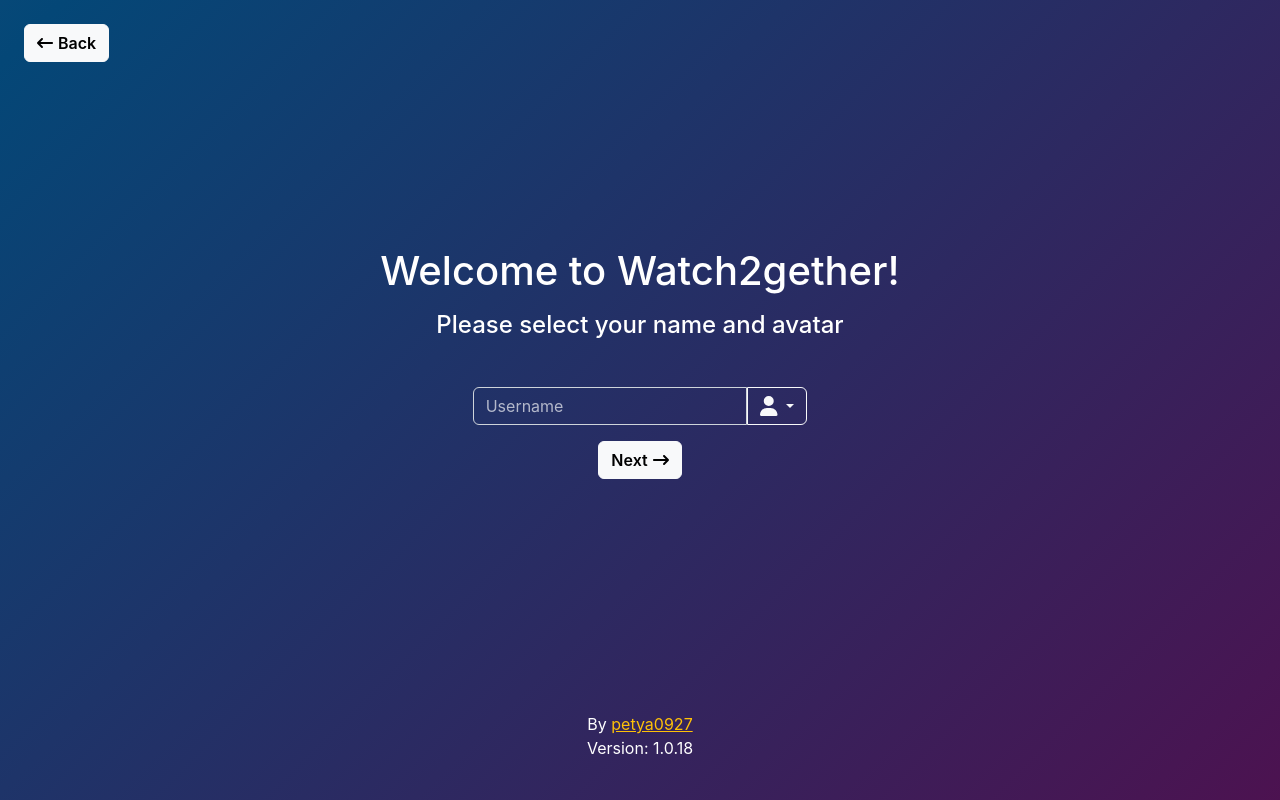
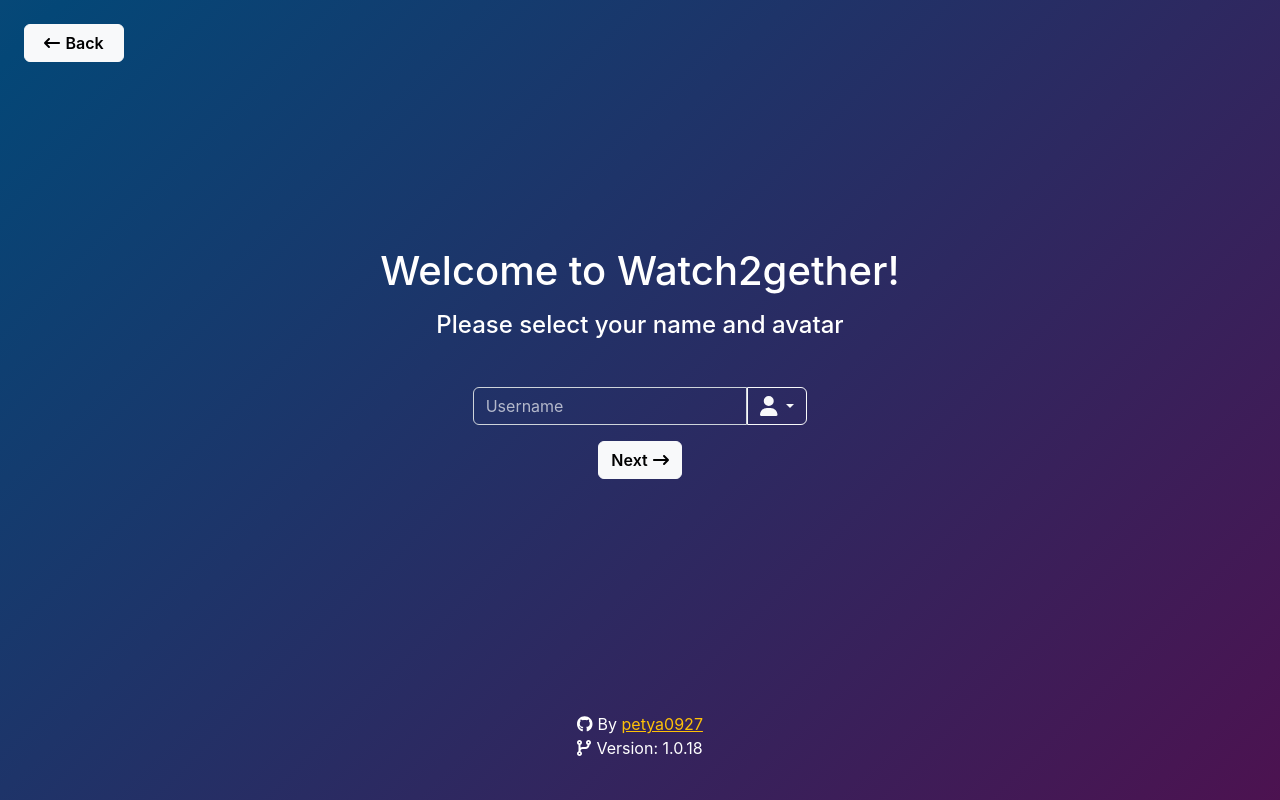
Before and after one commit to petya0927/watch2gether-frontend-old, a React (Create React App) app in the folder frontend/: page /room/1 in a window 1280 px wide. Built offline with nearby package versions, Linux system fonts and the light colour scheme; no server answers.

Commit message:
small fixes in ui

```diff
--- a/frontend/src/components/CreateRoom.js
+++ b/frontend/src/components/CreateRoom.js
@@ -83,7 +83,7 @@
             <h4 className="mb-1">Create a room here:</h4>
             <p className='mb-2'>Paste the link of the video here you want to watch</p>
             <div className='row mb-4 justify-content-center'>
-              <input type="text" className="mt-2 w-auto input form-control bg-transparent mr-15" placeholder="Video link here" onChange={e => setLink(e.target.value)} />
+              <input type="text" className="mt-2 w-auto input form-control bg-transparent mr-15" placeholder="Youtube video link here" onChange={e => setLink(e.target.value)} />
               <button className="mt-2 w-auto btn btn-light fw-semibold rounded" onClick={createRoom} disabled={!(userName && link)}>
                 {!isCreating &&
                   <span>
--- a/frontend/src/components/Footer.js
+++ b/frontend/src/components/Footer.js
@@ -7,13 +7,13 @@
   return (
     <div className="footer w-100 text-center p-3 pt-5">
       <div className='text-white'>
-        {/* <FontAwesomeIcon icon={faGithub} className="mr-5"/> */}
+        <FontAwesomeIcon icon={faGithub} className="mr-5"/>
         <span>
-          By <a href='https://github.com/petya0927' className='text-warning'>petya0927</a>
+          By <a href='https://github.com/petya0927' className='text-warning' target='_blank'>petya0927</a>
         </span>
       </div>
       <p className='text-white'>
-        {/* <FontAwesomeIcon icon={faCodeBranch} className="mr-5"/> */}
+        <FontAwesomeIcon icon={faCodeBranch} className="mr-5"/>
         <span>
           Version: 1.0.18
         </span>
--- a/frontend/src/components/Room.js
+++ b/frontend/src/components/Room.js
@@ -146,19 +146,16 @@
 
   return (
     <div className="h-100 d-flex flex-column p-4">
-      <Link to="/">
-        <button className="btn btn-light fw-semibold">
-          <FontAwesomeIcon icon={faArrowLeftLong} className="mr-5" />
-          Back
-        </button>
+      <Link to="/" className="btn btn-light fw-semibold" style={{maxWidth: '100px'}}>
+        <FontAwesomeIcon icon={faArrowLeftLong} className="mr-5" />
+        Back
       </Link>
       { userName &&
         <div className={`row align-content-center justify-content-center align-items-center pt-5 ${window.innerWidth < 922 ? 'mw-100' : 'h-100'}`} >
           {room && socket &&
-            <div className="col-12 col-lg-7 p-0 pe-lg-3 pb-3 pb-lg-0">
+            <div className="col-12 col-lg-7 p-0 pe-lg-3 pb-3 pb-lg-0 d-flex justify-content-center">
               <ReactPlayer
                 id="player"
-                className="w-100"
                 style={{width: "100%", height: "430px", maxHeight: "60vw"}}
                 ref={videoRef}
                 url={room.link}
```
